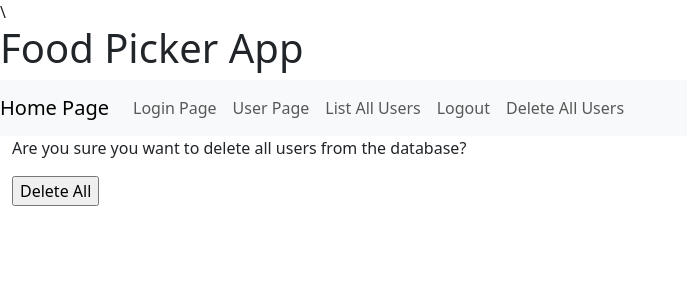
After one commit to lydialimlh/foodpicker, a Flask app: page /delete-all in a window 1280 px wide. The commit adds this page. Shown: the top 300 px of the page, without its empty margins (0-687 px from the left). Run offline with Flask 3, Linux system fonts and the light colour scheme.

Commit message:
add delete-all functionality and improve message flashing.

```diff
--- a/frontend/main.py
+++ b/frontend/main.py
@@ -42,7 +42,10 @@ def home():
         flash(f"You are logged in as {user}!", "info")
     else:
         user = "Guest"
-        flash(f"You are not logged in. Click on Login button above to login.", "info")
+        flash(
+            f"You are not logged in. Click on Login button above to login.",
+            "info",
+        )
     return render_template("index.html", user=user)
 
 
@@ -70,15 +73,27 @@ def login():
     else:
         if "user" in session:
 
-            error_message = "Already logged in!"
-            print(error_message)
             flash(f"Already logged in!", "error")
 
-            return render_template("login.html", error_message=error_message)
-
-            # return redirect(url_for("home"))
+            # return redirect(url_for("user", usr=session["user"]))
+            return redirect(url_for("home"))
 
         return render_template("login.html")
+
+
+@app.route("/delete-all", methods=["GET", "POST"])
+def delete_all():
+    if request.method == "GET":  # when the user lands on the page
+        return render_template("delete-all.html")
+
+    if request.method == "POST":
+        users.query.delete()
+        db.session.commit()
+        session.pop("user", None)
+        session.pop("email", None)
+        flash(f"All users have been deleted!", "info")
+
+        return redirect(url_for("home"))
 
 
 @app.route("/user", methods=["GET", "POST"])
@@ -98,11 +113,11 @@ def user():
                 found_user.email = email
                 db.session.commit()
                 flash(
-                    f"User {found_user.name} already exists, updating email to {email}!",
+                    f'Updating email for user "{found_user.name}" to "{email}"!',
                     "info",
                 )
 
-        else:
+        if request.method == "GET":
             if "email" in session:
                 email = session["email"]
 
--- a/frontend/templates/base.html
+++ b/frontend/templates/base.html
@@ -54,37 +25,23 @@
                 </li>
                 <li class="nav-item">
                   <a class="nav-link" href="logout">Logout</a>
+                <li class="nav-item">
+                    <a class="nav-link" href="delete-all">Delete All Users</a>
                 </li>
               </ul>
             </div>
           </nav>
 
           <div class="container-fluid">
+            {% with messages = get_flashed_messages() %}
+              {% if messages %}
+                  {% for msg in messages %}
+                      <p>System Message: {{ msg }}</p>
+                  {% endfor %}
+              {% endif %}
+            {% endwith %}
+
             {% block content %}
-              <div id="errorPopup" class="popup">
-                <div class="popup-content">
-                    <span class="close">&times;</span>
-                    <p id="errorMessage"></p>
-                </div>
-              </div>
-
-              <script>
-                function showError(message) {
-                    document.getElementById('errorMessage').innerText = message;
-                    document.getElementById('errorPopup').style.display = 'block';
-                }
-
-                document.querySelector('.close').onclick = function() {
-                    document.getElementById('errorPopup').style.display = 'none';
-                }
-
-                window.onclick = function(event) {
-                    if (event.target == document.getElementById('errorPopup')) {
-                        document.getElementById('errorPopup').style.display = 'none';
-                    }
-                }
-              </script>
-
             {% endblock %}
           </div>
 
--- /dev/null
+++ b/frontend/templates/delete-all.html
@@ -0,0 +1,13 @@
+{% extends "base.html" %}
+
+{% block title %} Delete All {% endblock %}
+
+{% block content %}
+
+<p> Are you sure you want to delete all users from the database? </p>
+
+<form action="/delete-all" method="post">
+    <input type="submit" value="Delete All"/>
+</form>
+
+{% endblock %}
```
Also changed, not shown: other parts of frontend/templates/base.html (+0 -29 lines), frontend/templates/index.html (+4 -8 lines), frontend/templates/login.html (+0 -20 lines), frontend/templates/user.html (+1 -11 lines), instance/users.sqlite3.
